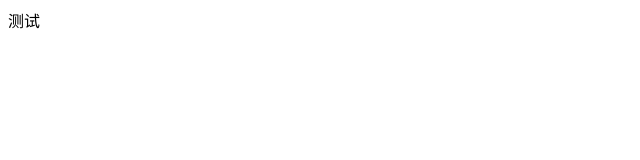
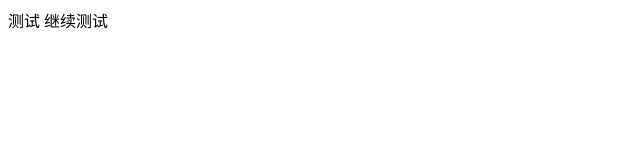
Before and after one commit to renfucai/doctor, a plain HTML site: page index.html in a window 1280 px wide. Shown: the whole page, without its empty margins (0-640 px from the left). Drawn offline with Linux system fonts and the light colour scheme.

Commit message:
后台首页
two

```diff
--- a/index.html
+++ b/index.html
@@ -7,5 +7,6 @@
 
 <body>
 测试
+继续测试
 </body>
 </html>
```
